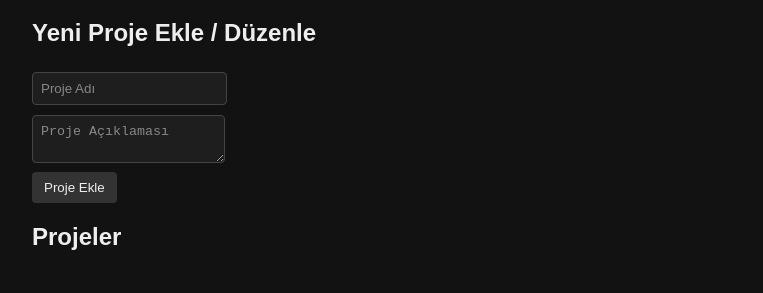
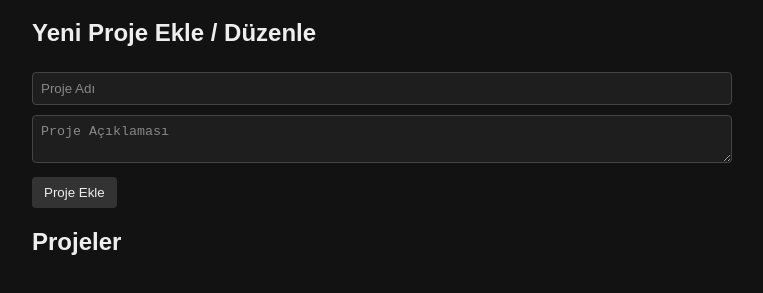
Before and after one commit to mzpanosistemleri/pano_asistan1, a plain HTML site: page index.html in a window 1280 px wide. Shown: the part 61-354 px from the top of the page, without its empty margins (258-1021 px from the left). Drawn offline with Linux system fonts and the light colour scheme.

Commit message:
index.html

```diff
--- a/index.html
+++ b/index.html
@@ -8,60 +8,54 @@
       max-width: 700px;
       margin: 20px auto;
       font-family: Arial, sans-serif;
-  background-color: #121212;    /* koyu siyah arka plan */
-  color: #eee;                  /* açık gri metin */
+      background-color: #121212;
+      color: #eee;
     }
-
     input, textarea, select {
       padding: 8px;
       margin: 5px 0;
-  background-color: #1e1e1e;   /* koyu gri input arka plan */
-  border: 1px solid #444;      /* koyu gri kenarlık */
+      background-color: #1e1e1e;
+      border: 1px solid #444;
       color: #eee;
       border-radius: 4px;
+      width: 100%;
+      box-sizing: border-box;
     }
-
     input::placeholder, textarea::placeholder {
-  color: #888;                 /* placeholder daha soluk */
+      color: #888;
     }
-
     button {
       cursor: pointer;
-  background-color: #333;      /* koyu gri buton */
+      background-color: #333;
       color: #eee;
       border: none;
       padding: 8px 12px;
       border-radius: 4px;
       transition: background-color 0.3s ease;
+      margin-top: 5px;
     }
-
     button:hover {
-  background-color: #555;      /* buton üzerine gelince açık gri */
+      background-color: #555;
     }
-
     ul {
       list-style: none;
       padding-left: 0;
     }
-
     li {
       margin-bottom: 8px;
-  border-bottom: 1px solid #444; /* açık gri alt çizgi */
+      border-bottom: 1px solid #444;
       padding-bottom: 6px;
     }
-
     .malzeme-listesi {
       margin-left: 20px;
     }
-
     .proje-container {
-  border: 1px solid #444;   /* gri kenarlık */
+      border: 1px solid #444;
       padding: 10px;
       margin-bottom: 20px;
-  background-color: #1e1e1e;  /* proje kutusu koyu gri */
+      background-color: #1e1e1e;
       border-radius: 6px;
     }
-
     .malzeme-ekle-input {
       width: 150px;
       margin-right: 5px;
@@ -70,11 +64,6 @@ li {
       border: 1px solid #444;
       border-radius: 4px;
     }
-
-.inline-btn {
-  margin-left: 8px;
-}
-
     .malzeme-duzenle-form {
       display: none;
       margin-top: 10px;
@@ -83,7 +72,6 @@ li {
       background: #2a2a2a;
       border-radius: 6px;
     }
-
   </style>
 </head>
 <body>
@@ -92,9 +80,7 @@ li {
 
   <h2>Yeni Proje Ekle / Düzenle</h2>
   <input id="projeAdi" placeholder="Proje Adı" />
-  <br />
   <textarea id="aciklama" placeholder="Proje Açıklaması"></textarea>
-  <br />
   <button id="projeEkleBtn" onclick="yeniProjeEkle()">Proje Ekle</button>
   <button id="projeKaydetBtn" onclick="projeKaydet()" style="display:none;">Kaydet</button>
 
@@ -201,6 +187,7 @@ li {
       adet: Number(malzemeAdet),
       aciklama: malzemeAciklama
     });
+
     kaydetVeListele();
 
     adInput.value = '';
```
Lines whose indentation alone changed are shown as unchanged.
